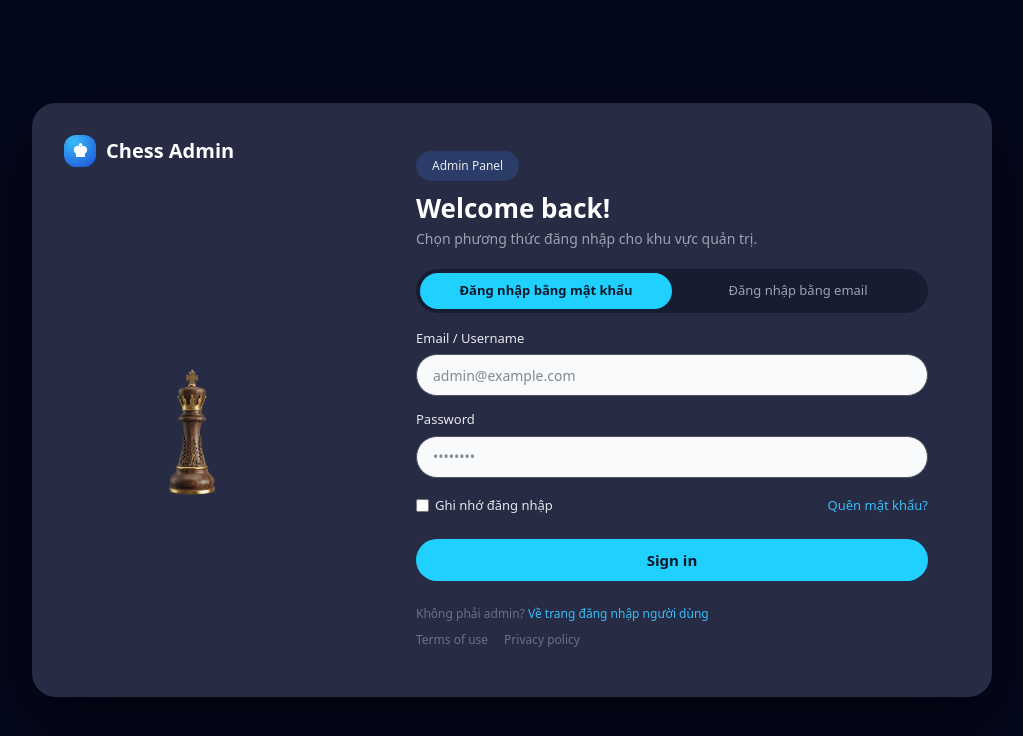
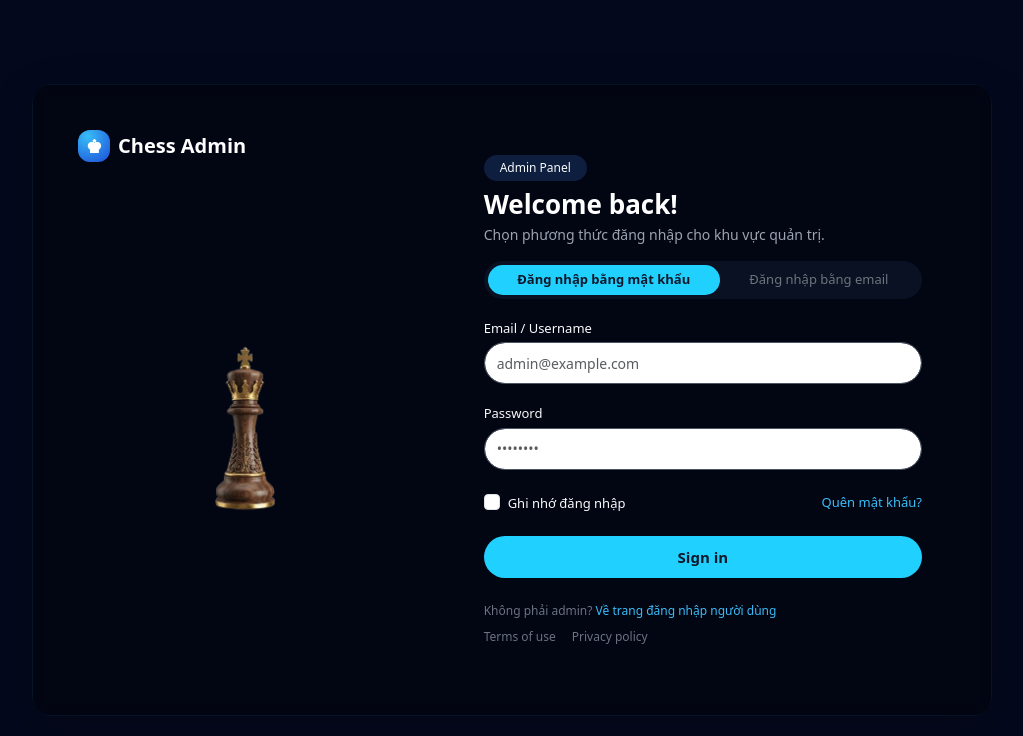
Before and after one commit to thanhtunglk231/chess_, a Next.js app: page /admin/login in a window 1280 px wide. Shown: the top 736 px of the page, without its empty margins (128-1151 px from the left). Built offline with nearby package versions, Linux system fonts and the light colour scheme; no server answers.

Commit message:
chore: bump next.js to 15.5.7 (security fix)

```diff
--- a/app/admin/login/page.jsx
+++ b/app/admin/login/page.jsx
@@ -4,6 +4,7 @@ import { useState } from "react";
 import { useRouter } from "next/navigation";
 import Image from "next/image";
 import toast from "react-hot-toast";
+import "bootstrap/dist/css/bootstrap.min.css"; // nhớ đã cài: npm i bootstrap
 
 export default function AdminLoginPage() {
   const router = useRouter();
@@ -152,47 +153,27 @@ export default function AdminLoginPage() {
 
   return (
     <div
+      className="min-vh-100 d-flex align-items-center justify-content-center"
       style={{
         width: "100%",
-        minHeight: "100vh",
-        display: "flex",
-        alignItems: "center",
-        justifyContent: "center",
         background: "#04081C",
         padding: 24,
       }}
     >
-      {/* Card login */}
       <div
+        className="card border-0 shadow-lg w-100"
         style={{
-          width: "100%",
           maxWidth: 960,
+          borderRadius: 24,
           background: "#272b44",
-          borderRadius: 24,
-          boxShadow: "0 28px 80px rgba(0,0,0,0.55)",
-          display: "flex",
           overflow: "hidden",
         }}
       >
-        {/* Bên trái: logo + quân cờ lớn */}
-        <div
-          style={{
-            width: 320,
-            padding: 32,
-            color: "#fff",
-            display: "flex",
-            flexDirection: "column",
-          }}
-        >
+        <div className="row g-0">
+          {/* Bên trái: logo + quân cờ lớn (ẩn trên mobile, hiện từ md trở lên) */}
+          <div className="col-md-5 d-none d-md-flex flex-column text-white p-4">
             {/* Logo + chữ */}
-          <div
-            style={{
-              display: "flex",
-              alignItems: "center",
-              gap: 10,
-              marginBottom: 24,
-            }}
-          >
+            <div className="d-flex align-items-center gap-2 mb-3">
               <span
                 style={{
                   width: 32,
@@ -213,15 +194,7 @@ export default function AdminLoginPage() {
             </div>
 
             {/* Quân cờ */}
-          <div
-            style={{
-              flex: 1,
-              display: "flex",
-              alignItems: "center",
-              justifyContent: "center",
-              marginTop: 8,
-            }}
-          >
+            <div className="flex-grow-1 d-flex align-items-center justify-content-center mt-2">
               <div
                 style={{
                   width: 380,
@@ -233,61 +206,58 @@ export default function AdminLoginPage() {
                   src="/img/QUAN_CO.png"
                   alt="Chess King"
                   fill
-                style={{
-                  objectFit: "contain",
-                }}
+                  style={{ objectFit: "contain" }}
                   priority
                 />
               </div>
             </div>
           </div>
 
-        {/* Bên phải: form login + tabs */}
-        <div
+          {/* Bên phải: form login + tabs (chiếm full trên mobile) */}
+          <div className="col-12 col-md-7 text-light p-4 p-md-5">
+            {/* Logo nhỏ trên mobile */}
+            <div className="d-flex d-md-none align-items-center gap-2 mb-3">
+              <span
                 style={{
-            flex: 1,
-            padding: "48px 64px",
-            color: "#e5e7eb",
+                  width: 32,
+                  height: 32,
+                  borderRadius: 12,
+                  background:
+                    "radial-gradient(circle at 30% 20%, #38bdf8, #1d4ed8)",
+                  display: "inline-flex",
+                  alignItems: "center",
+                  justifyContent: "center",
+                  fontWeight: 800,
+                  fontSize: 18,
                 }}
               >
+                ♚
+              </span>
+              <span style={{ fontSize: 20, fontWeight: 700 }}>Chess Admin</span>
+            </div>
+
             {/* Badge Admin Panel */}
-          <div
+            <span
+              className="d-inline-block mb-2 px-3 py-1 rounded-pill"
               style={{
-              padding: "6px 16px",
-              display: "inline-block",
                 background: "rgba(59,130,246,0.2)",
-              borderRadius: 999,
                 fontSize: 12,
-              marginBottom: 12,
               }}
             >
               Admin Panel
-          </div>
+            </span>
 
-          <h1
-            style={{
-              color: "#FFF",
-              fontSize: 26,
-              fontWeight: 700,
-              marginBottom: 4,
-            }}
-          >
+            <h1 className="fw-bold mb-1" style={{ color: "#fff", fontSize: 26 }}>
               Welcome back!
             </h1>
-
-          <p style={{ fontSize: 14, color: "#9ca3af", marginBottom: 20 }}>
+            <p className="mb-3" style={{ fontSize: 14, color: "#9ca3af" }}>
               Chọn phương thức đăng nhập cho khu vực quản trị.
             </p>
 
             {/* Tabs */}
             <div
-            style={{
-              display: "flex",
-              background: "rgba(15,23,42,0.7)",
-              borderRadius: 999,
-              padding: 4,
-              marginBottom: 16,
-            }}
+              className="d-flex rounded-pill p-1 mb-3"
+              style={{ background: "rgba(15,23,42,0.7)" }}
             >
               <button
                 type="button"
@@ -296,19 +266,16 @@ export default function AdminLoginPage() {
                   setError("");
                   setInfo("");
                 }}
+                className={`btn btn-sm rounded-pill flex-fill ${
+                  activeTab === "password"
+                    ? "fw-semibold"
+                    : "fw-medium text-secondary"
+                }`}
                 style={{
-                flex: 1,
-                border: "none",
-                borderRadius: 999,
-                padding: "8px 12px",
                   fontSize: 13,
-                cursor: "pointer",
-                background:
-                  activeTab === "password"
-                    ? "#20d1ff"
-                    : "transparent",
+                  backgroundColor:
+                    activeTab === "password" ? "#20d1ff" : "transparent",
                   color: activeTab === "password" ? "#0f172a" : "#9ca3af",
-                fontWeight: activeTab === "password" ? 600 : 500,
                   transition: "all 0.2s ease",
                 }}
               >
@@ -321,19 +288,16 @@ export default function AdminLoginPage() {
                   setError("");
                   setInfo("");
                 }}
+                className={`btn btn-sm rounded-pill flex-fill ${
+                  activeTab === "email"
+                    ? "fw-semibold"
+                    : "fw-medium text-secondary"
+                }`}
                 style={{
-                flex: 1,
-                border: "none",
-                borderRadius: 999,
-                padding: "8px 12px",
                   fontSize: 13,
-                cursor: "pointer",
-                background:
-                  activeTab === "email"
-                    ? "#20d1ff"
-                    : "transparent",
+                  backgroundColor:
+                    activeTab === "email" ? "#20d1ff" : "transparent",
                   color: activeTab === "email" ? "#0f172a" : "#9ca3af",
-                fontWeight: activeTab === "email" ? 600 : 500,
                   transition: "all 0.2s ease",
                 }}
               >
@@ -341,15 +305,13 @@ export default function AdminLoginPage() {
               </button>
             </div>
 
-          {/* Error / Info */}
+            {/* Error / Info / Loading */}
             {error && (
               <div
+                className="mb-2 p-2 rounded"
                 style={{
                   background: "rgba(248,113,113,0.15)",
-                padding: "8px 12px",
                   color: "#fecaca",
-                borderRadius: 8,
-                marginBottom: 12,
                   fontSize: 13,
                 }}
               >
@@ -359,12 +321,10 @@ export default function AdminLoginPage() {
 
             {info && (
               <div
+                className="mb-2 p-2 rounded"
                 style={{
                   background: "rgba(16,185,129,0.16)",
-                padding: "8px 12px",
                   color: "#a7f3d0",
-                borderRadius: 8,
-                marginBottom: 12,
                   fontSize: 13,
                 }}
               >
@@ -374,12 +334,10 @@ export default function AdminLoginPage() {
 
             {loading && (
               <div
+                className="mb-2 p-2 rounded"
                 style={{
                   background: "rgba(59,130,246,0.18)",
-                padding: "8px 12px",
                   color: "#bfdbfe",
-                borderRadius: 8,
-                marginBottom: 12,
                   fontSize: 13,
                 }}
               >
@@ -391,84 +349,61 @@ export default function AdminLoginPage() {
             {activeTab === "password" && (
               <form
                 onSubmit={handlePasswordLogin}
-              style={{
-                display: "flex",
-                flexDirection: "column",
-                gap: 14,
-              }}
+                className="d-flex flex-column gap-2"
               >
-              {/* Username / Email */}
-              <div
-                style={{ display: "flex", flexDirection: "column", gap: 6 }}
-              >
-                <label style={{ fontSize: 13 }}>Email / Username</label>
+                <div className="mb-2">
+                  <label className="form-label mb-1" style={{ fontSize: 13 }}>
+                    Email / Username
+                  </label>
                   <input
                     type="text"
+                    className="form-control rounded-pill"
+                    style={{
+                      height: 42,
+                      fontSize: 14,
+                      borderColor: "#4b5563",
+                    }}
                     placeholder="admin@example.com"
                     value={username}
                     onChange={(e) => setUsername(e.target.value)}
-                  style={{
-                    height: 42,
-                    padding: "0 16px",
-                    borderRadius: 999,
-                    border: "1px solid #4b5563",
-                    background: "#f9fafb",
-                    color: "#111827",
-                    fontSize: 14,
-                    outline: "none",
-                  }}
                   />
                 </div>
 
-              {/* Password */}
-              <div
-                style={{ display: "flex", flexDirection: "column", gap: 6 }}
-              >
-                <label style={{ fontSize: 13 }}>Password</label>
+                <div className="mb-2">
+                  <label className="form-label mb-1" style={{ fontSize: 13 }}>
+                    Password
+                  </label>
                   <input
                     type="password"
+                    className="form-control rounded-pill"
+                    style={{
+                      height: 42,
+                      fontSize: 14,
+                      borderColor: "#4b5563",
+                    }}
                     placeholder="••••••••"
                     value={password}
                     onChange={(e) => setPassword(e.target.value)}
-                  style={{
-                    height: 42,
-                    padding: "0 16px",
-                    borderRadius: 999,
-                    border: "1px solid #4b5563",
-                    background: "#f9fafb",
-                    color: "#111827",
-                    fontSize: 14,
-                    outline: "none",
-                  }}
                   />
                 </div>
 
-              {/* Ghi nhớ + Quên mật khẩu */}
-              <div
-                style={{
-                  display: "flex",
-                  alignItems: "center",
-                  justifyContent: "space-between",
-                  marginTop: 4,
-                  marginBottom: 6,
-                }}
-              >
-                <label
-                  style={{
-                    display: "flex",
-                    alignItems: "center",
-                    gap: 6,
-                    fontSize: 13,
-                  }}
-                >
+                <div className="d-flex align-items-center justify-content-between mt-1 mb-2">
+                  <div className="form-check">
                     <input
+                      className="form-check-input"
                       type="checkbox"
+                      id="rememberMe"
                       checked={rememberMe}
                       onChange={(e) => setRememberMe(e.target.checked)}
-                    style={{ accentColor: "#22d3ee" }}
                     />
+                    <label
+                      className="form-check-label"
+                      htmlFor="rememberMe"
+                      style={{ fontSize: 13 }}
+                    >
                       Ghi nhớ đăng nhập
                     </label>
+                  </div>
 
                   <a
                     href="/admin/forgot-password"
@@ -482,20 +417,16 @@ export default function AdminLoginPage() {
                   </a>
                 </div>
 
-              {/* Nút login */}
                 <button
                   type="submit"
                   disabled={loading}
+                  className="btn rounded-pill mt-1"
                   style={{
                     height: 42,
-                  marginTop: 4,
-                  borderRadius: 999,
-                  border: "none",
                     background: "#20d1ff",
                     color: "#0f172a",
                     fontWeight: 600,
                     fontSize: 15,
-                  cursor: "pointer",
                     opacity: loading ? 0.7 : 1,
                   }}
                 >
@@ -506,76 +437,63 @@ export default function AdminLoginPage() {
 
             {/* TAB 2: EMAIL + OTP */}
             {activeTab === "email" && (
-            <div
-              style={{
-                display: "flex",
-                flexDirection: "column",
-                gap: 14,
-              }}
-            >
-              <div
-                style={{ display: "flex", flexDirection: "column", gap: 6 }}
-              >
-                <label style={{ fontSize: 13 }}>Email admin</label>
+              <div className="d-flex flex-column gap-2">
+                <div className="mb-2">
+                  <label className="form-label mb-1" style={{ fontSize: 13 }}>
+                    Email admin
+                  </label>
                   <input
                     type="email"
+                    className="form-control rounded-pill"
+                    style={{
+                      height: 42,
+                      fontSize: 14,
+                      borderColor: "#4b5563",
+                    }}
                     placeholder="admin@example.com"
                     value={email}
                     onChange={(e) => {
                       setEmail(e.target.value);
                       setError("");
                     }}
-                  style={{
-                    height: 42,
-                    padding: "0 16px",
-                    borderRadius: 999,
-                    border: "1px solid #4b5563",
-                    background: "#f9fafb",
-                    color: "#111827",
-                    fontSize: 14,
-                    outline: "none",
-                  }}
                   />
                 </div>
 
                 {otpSent && (
-                <div
-                  style={{ display: "flex", flexDirection: "column", gap: 6 }}
+                  <div className="mb-2">
+                    <label
+                      className="form-label mb-1"
+                      style={{ fontSize: 13 }}
                     >
-                  <label style={{ fontSize: 13 }}>Mã đăng nhập (OTP)</label>
+                      Mã đăng nhập (OTP)
+                    </label>
                     <input
                       type="text"
+                      className="form-control rounded-pill text-center"
+                      style={{
+                        height: 42,
+                        fontSize: 18,
+                        letterSpacing: "0.3em",
+                        borderColor: "#4b5563",
+                      }}
                       placeholder="••••••"
                       value={otp}
                       onChange={(e) => {
                         setOtp(e.target.value);
                         setError("");
                       }}
-                    style={{
-                      height: 42,
-                      padding: "0 16px",
-                      borderRadius: 999,
-                      border: "1px solid #4b5563",
-                      background: "#f9fafb",
-                      color: "#111827",
-                      fontSize: 18,
-                      letterSpacing: "0.3em",
-                      textAlign: "center",
-                      outline: "none",
-                    }}
                     />
                   </div>
                 )}
 
-              <div style={{ display: "flex", gap: 10 }}>
+                <div className="d-flex flex-column flex-md-row gap-2">
                   <button
                     type="button"
                     onClick={handleSendOtp}
                     disabled={loading || !email}
+                    className="btn rounded-pill flex-fill"
                     style={{
-                    flex: 1,
                       height: 42,
-                    borderRadius: 999,
                       border: "1px solid #0ea5e9",
                       background: "transparent",
                       color: "#7dd3fc",
@@ -593,10 +511,9 @@ export default function AdminLoginPage() {
                       type="button"
                       onClick={handleVerifyOtp}
                       disabled={loading || !otp}
+                      className="btn rounded-pill flex-fill"
                       style={{
-                      flex: 1,
                         height: 42,
-                      borderRadius: 999,
                         border: "none",
                         background: "#22c55e",
                         color: "#022c22",
@@ -614,14 +531,8 @@ export default function AdminLoginPage() {
             )}
 
             {/* Text dưới cùng */}
-          <div
-            style={{
-              marginTop: 24,
-              fontSize: 12,
-              color: "#6b7280",
-            }}
-          >
-            <div style={{ marginBottom: 8 }}>
+            <div className="mt-4" style={{ fontSize: 12, color: "#6b7280" }}>
+              <div className="mb-2">
                 Không phải admin?{" "}
                 <a
                   href="/login"
@@ -642,7 +553,10 @@ export default function AdminLoginPage() {
                 >
                   Terms of use
                 </a>
-              <a href="#" style={{ color: "#6b7280", textDecoration: "none" }}>
+                <a
+                  href="#"
+                  style={{ color: "#6b7280", textDecoration: "none" }}
+                >
                   Privacy policy
                 </a>
               </div>
@@ -650,5 +564,6 @@ export default function AdminLoginPage() {
           </div>
         </div>
       </div>
+    </div>
   );
 }
--- a/app/admin/page.jsx
+++ b/app/admin/page.jsx
@@ -154,7 +154,7 @@ export default function AdminDashboard() {
           <Card
             title="Doanh thu hôm nay"
             value={summary.revenue24h}
-            extra="+15.3%"
+            extra="+0.0%"
             trend="up"
             icon="revenue"
             variant="green"
@@ -170,8 +170,8 @@ export default function AdminDashboard() {
 
           <Card
             title="Tài khoản bị cấm"
-            value={142}
-            extra="-23%"
+            value={0}
+            extra="0%"
             trend="down"
             variant="purple"
           />
```
Also changed, not shown: app/game/[color]/page.jsx (+76 -54 lines). Lines whose indentation alone changed are shown as unchanged.
